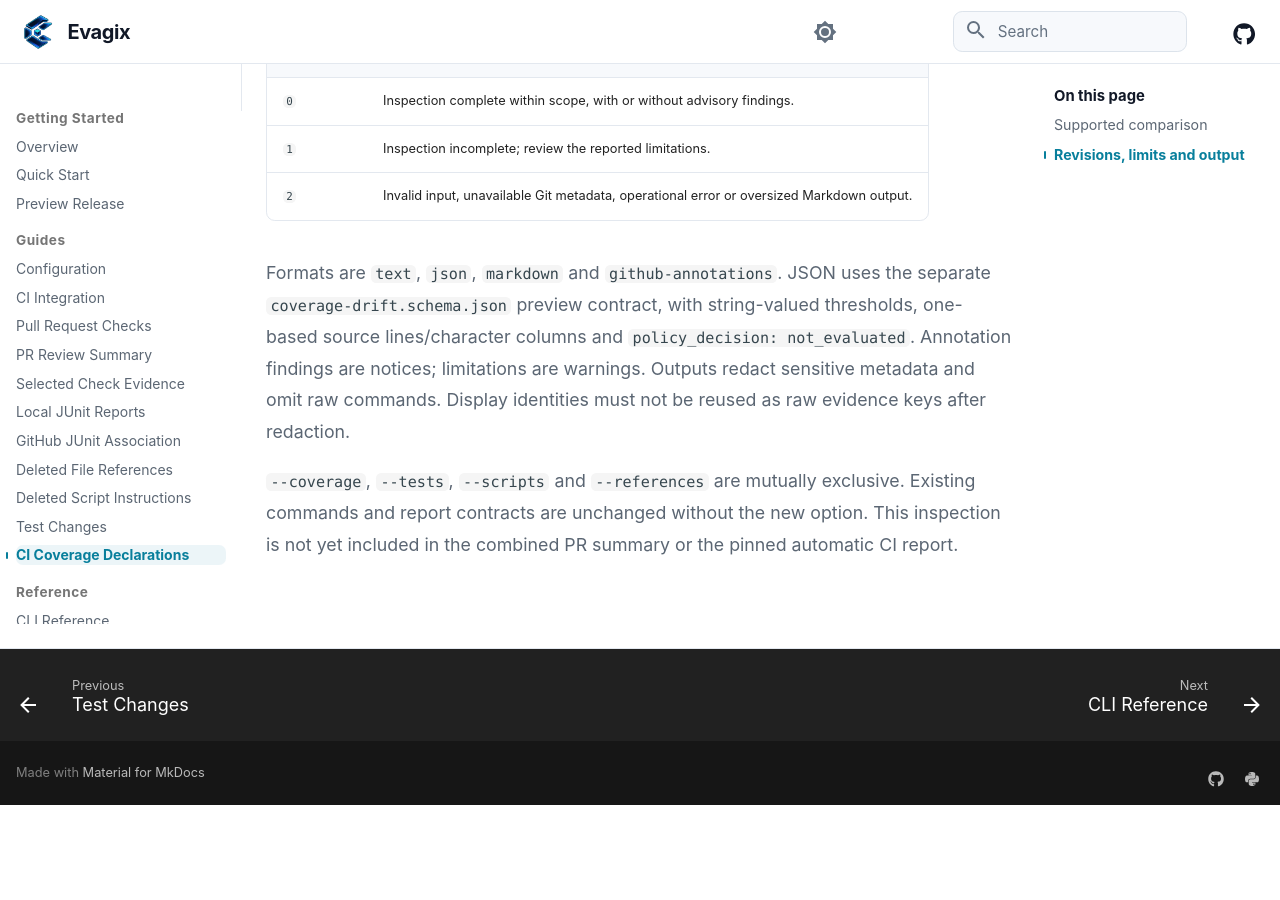
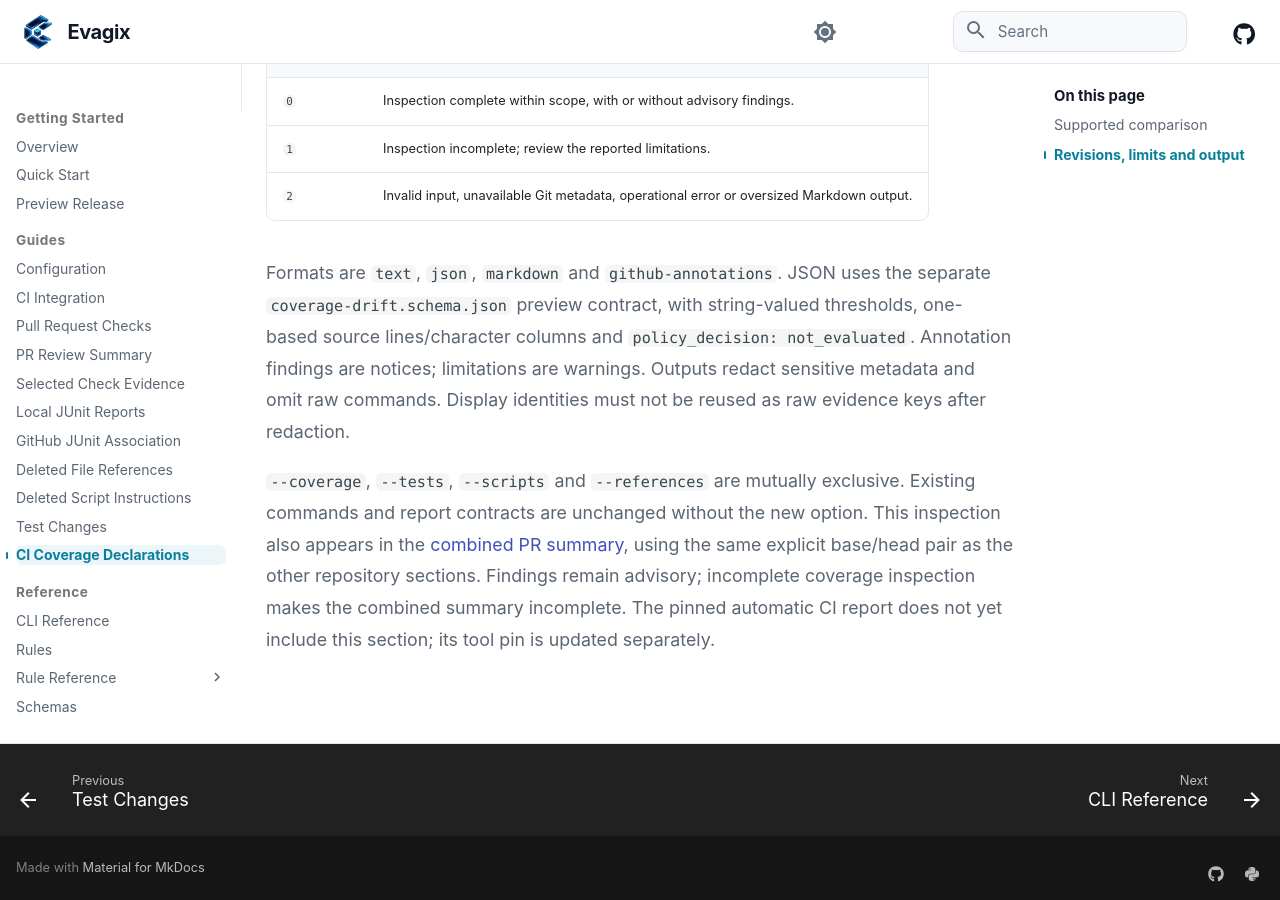
Before and after one commit to tarekmasryo/Evagix, an MkDocs documentation site: the page built from docs/guides/coverage-thresholds.md, in a window 1280 px wide and 900 px high, scrolled down 2672 px. Built offline with MkDocs 1.6.1 and Material for MkDocs 9.7.7, drawn with Linux system fonts in a browser that asks for light colours; comment, search, counter and statistics services are not loaded; before the commit the page ends 3477 px from its top, so only the background shows below that.

Commit message:
docs: explain coverage findings in combined PR summaries

```diff
--- a/docs/guides/coverage-thresholds.md
+++ b/docs/guides/coverage-thresholds.md
@@ -105,5 +105,8 @@ identities must not be reused as raw evidence keys after redaction.
 
 `--coverage`, `--tests`, `--scripts` and `--references` are mutually exclusive.
 Existing commands and report contracts are unchanged without the new option.
-This inspection is not yet included in the combined PR summary or the pinned
-automatic CI report.
+This inspection also appears in the [combined PR summary](pr-review-summary.md),
+using the same explicit base/head pair as the other repository sections.
+Findings remain advisory; incomplete coverage inspection makes the combined
+summary incomplete. The pinned automatic CI report does not yet include this
+section; its tool pin is updated separately.
```
Also changed, not shown: CHANGELOG.md (+2 -1 lines), docs/guides/pr-review-summary.md (+23 -2 lines).
